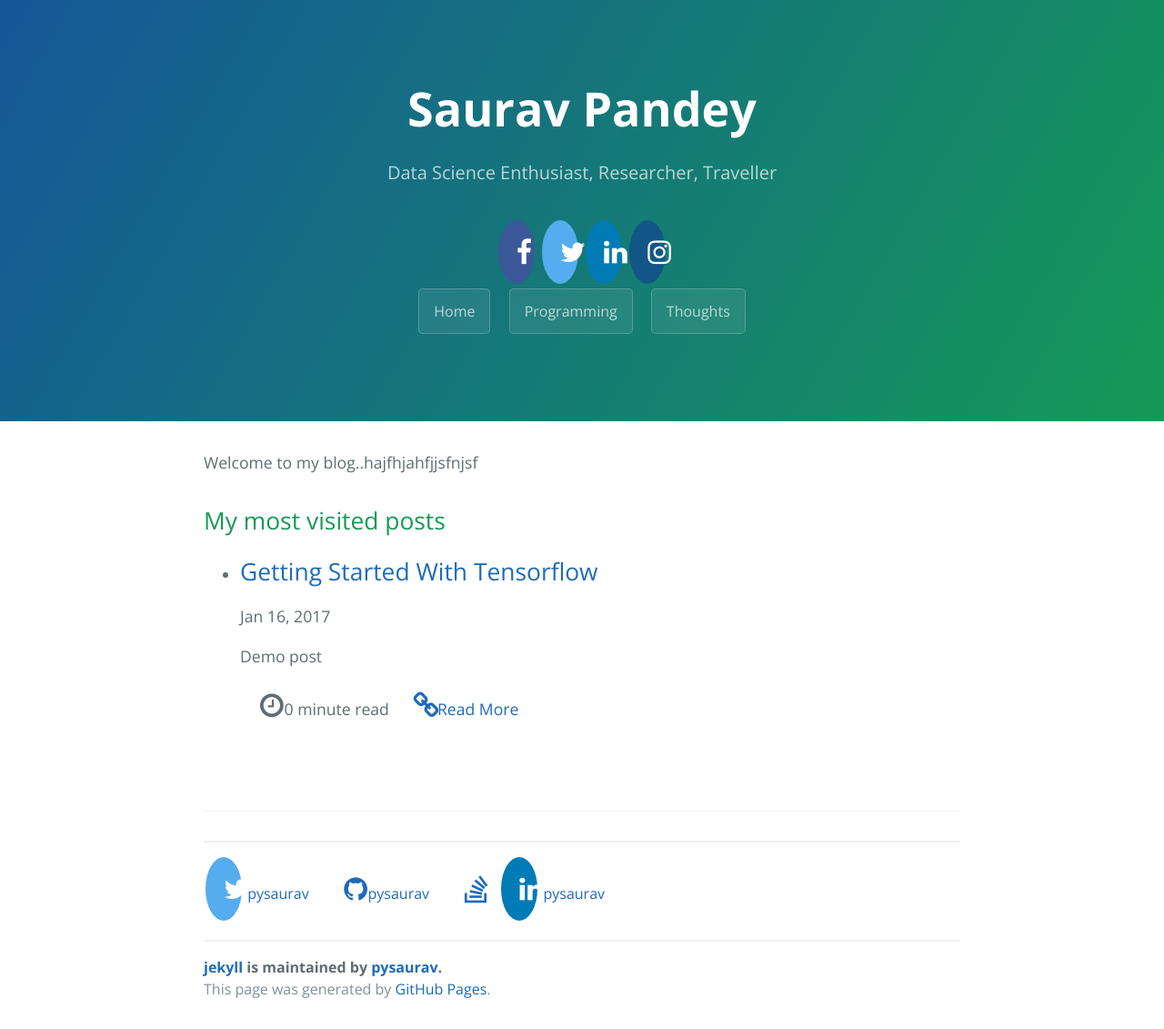
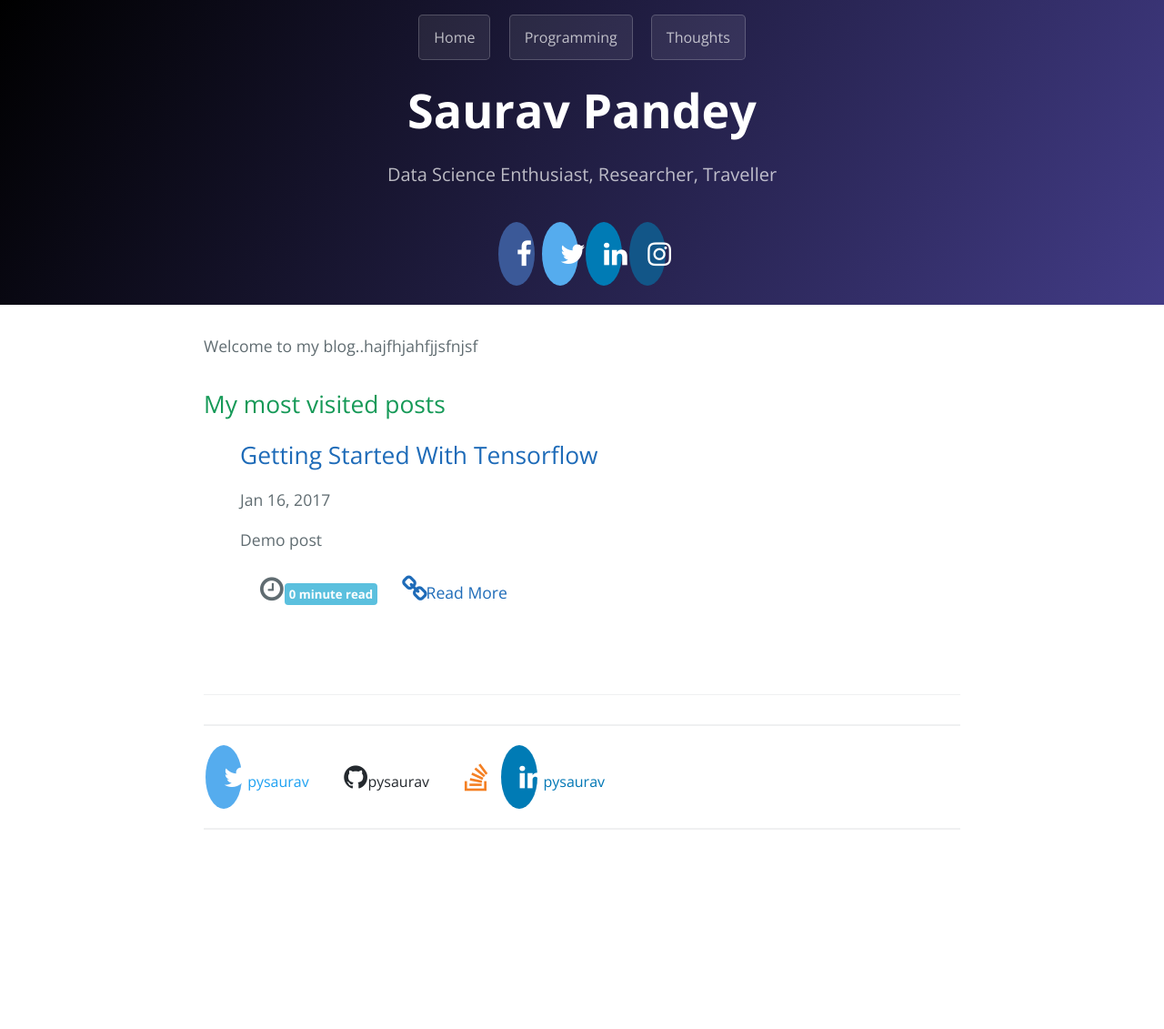
Before and after one commit to pysaurav/jekyll, a Jekyll site: the page built from index.md, in a window 1280 px wide. Shown: the whole page at 91% size. Built offline with Jekyll 4.4.1, drawn with Linux system fonts in a browser that asks for light colours; after the commit the page ends 960 px from its top, so only the background shows below that.

Commit message:
major default

```diff
--- a/_layouts/default.html
+++ b/_layouts/default.html
@@ -1,24 +1,17 @@
 <!DOCTYPE html>
 <html lang="{{ site.lang | default: "en-US" }}">
   <head>
+    <meta charset="UTF-8">
+     {% include metatags.html %}
+    <title> {{ title }}</title>
 
-    {% if site.google_analytics %}
-      <script async src="https://www.googletagmanager.com/gtag/js?id={{ site.google_analytics }}"></script>
-      <script>
-        window.dataLayer = window.dataLayer || [];
-        function gtag(){dataLayer.push(arguments);}
-        gtag('js', new Date());
-        gtag('config', '{{ site.google_analytics }}');
-      </script>
-    {% endif %}
-    <meta charset="UTF-8">
 
-{% seo %}
-    <meta name="viewport" content="width=device-width, initial-scale=1">
-    <meta name="theme-color" content="#157878">
-    <meta name="apple-mobile-web-app-status-bar-style" content="black-translucent">
+
+    <link href='https://fonts.googleapis.com/css?family=Open+Sans:400,700' rel='stylesheet' type='text/css'>
     <link rel="stylesheet" href="{{ '/assets/css/style.css?v=' | append: site.github.build_revision | relative_url }}">
-    <link rel="stylesheet" href="https://cdnjs.cloudflare.com/ajax/libs/font-awesome/4.7.0/css/font-awesome.min.css">
+    <link rel="stylesheet" href="{{ '/assets/css/main.css?v='  | append: site.github.build_revision | relative_url }}">
+    <link rel="stylesheet" href="https://maxcdn.bootstrapcdn.com/font-awesome/4.7.0/css/font-awesome.min.css">
+        <link rel="stylesheet" href="https://cdnjs.cloudflare.com/ajax/libs/font-awesome/4.7.0/css/font-awesome.min.css">
 <style>
 .fa {
   padding: 20px;
@@ -56,39 +49,40 @@
 }
 </style>
   </head>
+
   <body>
-    <a id="skip-to-content" href="#content">Skip to the content.</a>
+    <section class="page-header">
+     <a href="/jekyll/" class="btn">Home</a>
+        <a href="/jekyll/programming" class="btn">Programming</a>
+        <a href="/jekyll/thoughts" class="btn">Thoughts</a>
 
-    <header class="page-header" role="banner">
-      <h1 class="project-name">{{ page.title | default: site.title | default: site.github.repository_name }}</h1>
-      <h2 class="project-tagline">{{ page.description | default: site.description | default: site.github.project_tagline }}</h2>
+      <h1 class="project-name">   {{ page.title       | default: site.title        | default: site.github.repository_name }}</h1>
+      <h2 class="project-tagline">{{ page.description | default: site.description  | default: site.github.project_tagline }}</h2>
 
       <a href="#" class="fa fa-facebook"></a>
       <a href="#" class="fa fa-twitter"></a>
       <a href="#" class="fa fa-linkedin"></a>
       <a href="#" class="fa fa-instagram"></a><br>
+    </section>
 
-      {% if site.show_downloads %}
-        <a href="/jekyll/" class="btn">Home</a>
-        <a href="/jekyll/programming" class="btn">Programming</a>
-        <a href="/jekyll/thoughts" class="btn">Thoughts</a>
-      {% endif %}
-    </header>
+    <section class="main-content">
 
-    <main id="content" class="main-content" role="main">
       {{ content }}
 
       <footer class="site-footer">
+
         <div class="social-icons">
           <hr>
           {% include social-icons.html %}
           <hr>
         </div>
-        {% if site.github.is_project_page %}
-          <span class="site-footer-owner"><a href="{{ site.github.repository_url }}">{{ site.github.repository_name }}</a> is maintained by <a href="{{ site.github.owner_url }}">{{ site.github.owner_name }}</a>.</span>
-        {% endif %}
-        <span class="site-footer-credits">This page was generated by <a href="https://pages.github.com">GitHub Pages</a>.</span>
+
+        {% include facebook.html %}
+
       </footer>
-    </main>
+    </section>
+
+    {% include google-analytics.html %}
+
   </body>
 </html>
```
